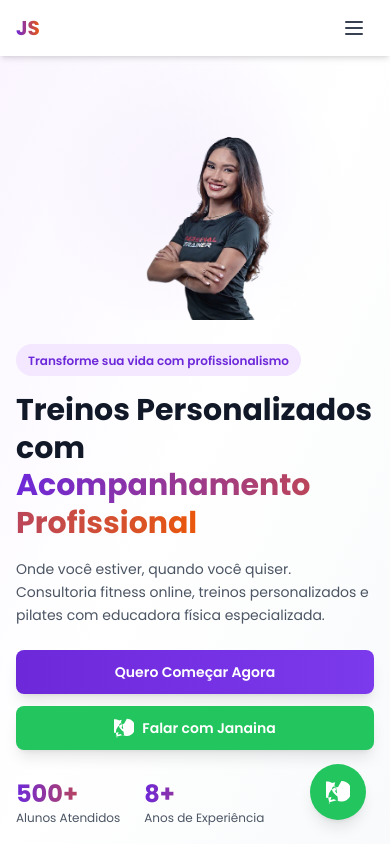
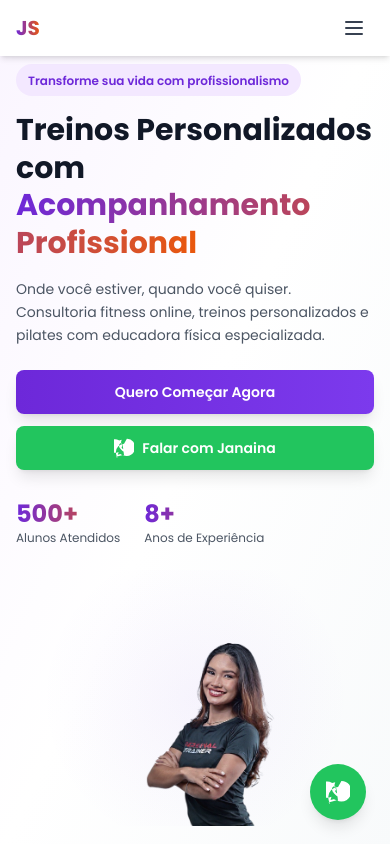
Before and after one commit to Alessandro-NSousa/Landing-page-Janaina, a website: page index.html in a window 390 px wide. Shown: the top 844 px of the page. Drawn offline with nearby package versions, Linux system fonts and the light colour scheme; files that its build step writes are made by us from their sources.

Commit message:
feat: Ajuste na ordem das sessõesna versão mobile

```diff
--- a/index.html
+++ b/index.html
@@ -67,7 +67,7 @@
     <section class="min-h-screen flex items-center px-4 md:px-6 bg-gradient-to-br from-primary-50 via-white to-accent-50 pt-16 pb-8 md:pt-0 md:pb-0">
         <div class="max-w-7xl mx-auto w-full grid grid-cols-1 md:grid-cols-2 gap-6 md:gap-8 items-center">
             <!-- Hero Content -->
-            <div class="space-y-4 md:space-y-6 animate-fade-in order-2 md:order-1">
+            <div class="space-y-4 md:space-y-6 animate-fade-in order-1 md:order-1">
                 <div class="inline-block px-3 md:px-4 py-1 md:py-2 bg-primary-100 rounded-full">
                     <span class="text-primary-700 font-semibold text-xs md:text-sm">Transforme sua vida com profissionalismo</span>
                 </div>
@@ -100,7 +100,7 @@
             </div>
 
             <!-- Hero Image -->
-            <div class="relative order-1 md:order-2 h-64 md:h-full md:min-h-96">
+            <div class="relative order-2 md:order-2 h-64 md:h-full md:min-h-96">
                 <div class="relative rounded-2xl md:rounded-3xl h-full overflow-hidden">
                     <img src="./assets/images/janaina-hero.png" alt="Janaina Santana - Personal Trainer" loading="lazy" class="w-full h-full object-cover object-top">
                     <div class="absolute inset-0" style="background: radial-gradient(circle at center, rgba(124, 58, 237, 0.05) 0%, transparent 70%);"></div>
```
